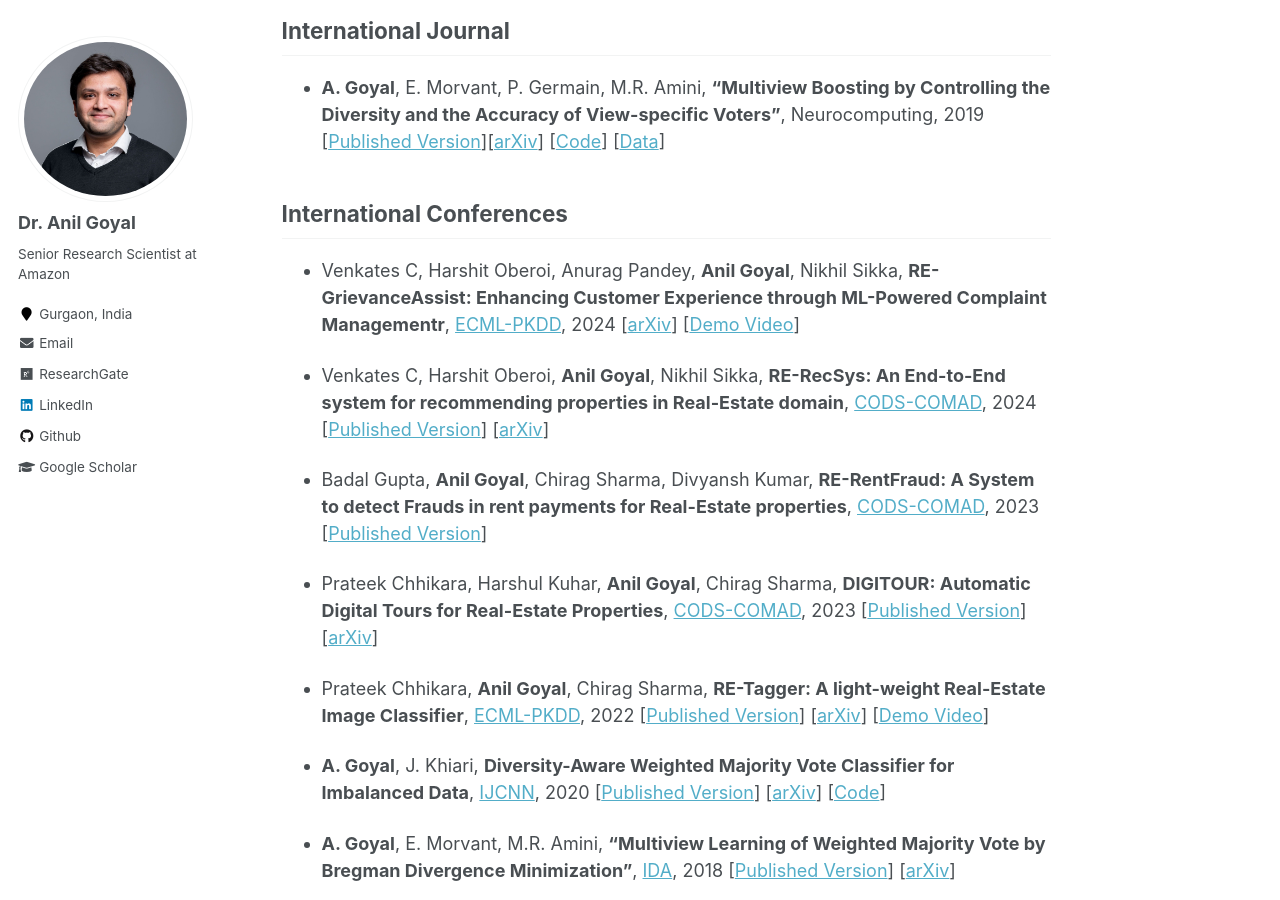
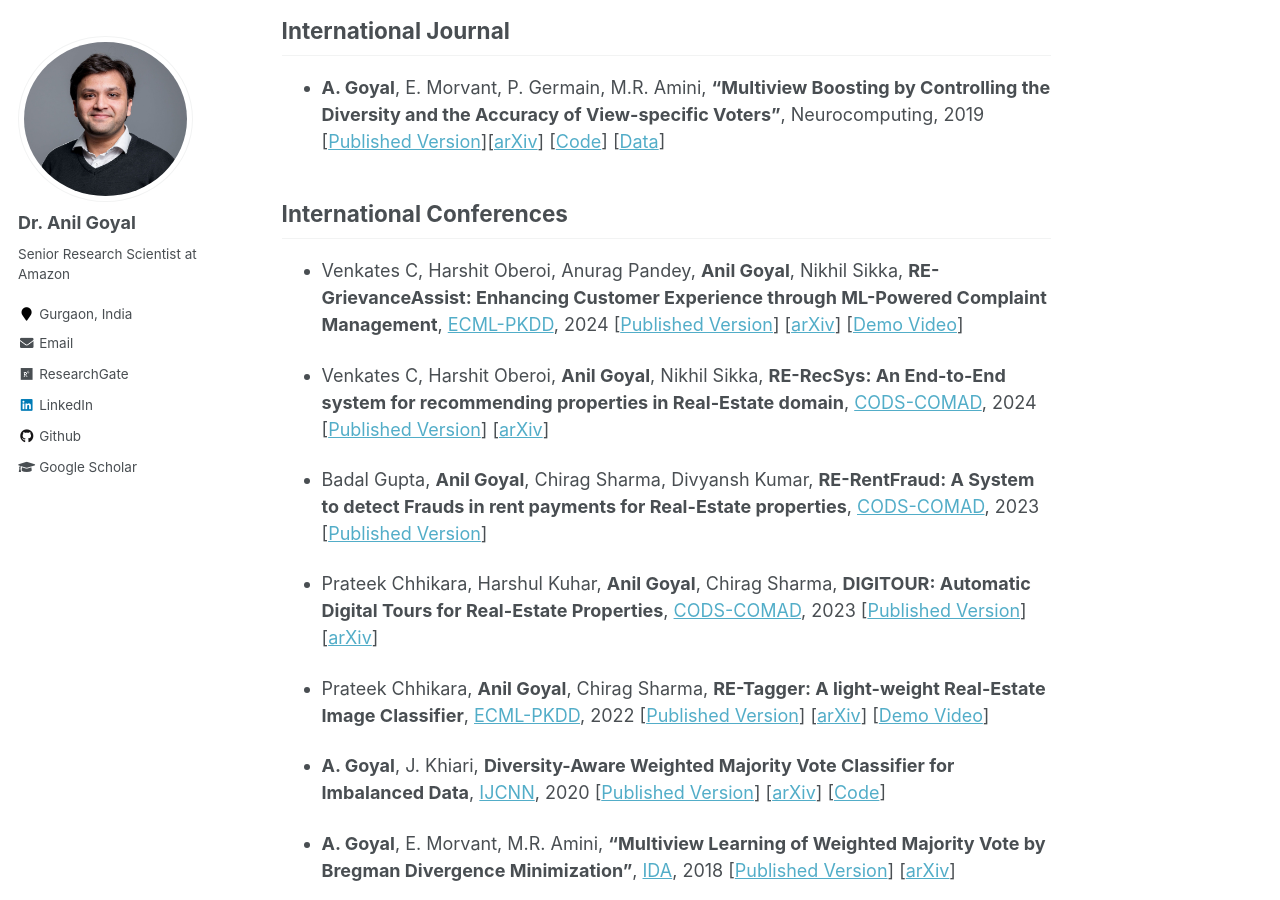
Before and after one commit to goyalanil/goyalanil.github.io, a Jekyll site: the page built from _pages/publications.md, in a window 1280 px wide and 900 px high, scrolled down 866 px. Built offline with Jekyll 4.4.1, drawn with Linux system fonts in a browser that asks for light colours.

Commit message:
Update publications.md

```diff
--- a/_pages/publications.md
+++ b/_pages/publications.md
@@ -27,7 +27,7 @@ You can find my publications at [Google Scholar](https://scholar.google.com/cita
 
 
 ## International Conferences
-* Venkates C, Harshit Oberoi, Anurag Pandey, **Anil Goyal**, Nikhil Sikka, **RE-GrievanceAssist: Enhancing Customer Experience through ML-Powered Complaint Managementr**, [ECML-PKDD](https://ecmlpkdd.org/2024/), 2024 [[arXiv](https://arxiv.org/abs/2404.18963)] [[Demo Video](https://www.youtube.com/watch?v=PM4Q3dNTrr4)]
+* Venkates C, Harshit Oberoi, Anurag Pandey, **Anil Goyal**, Nikhil Sikka, **RE-GrievanceAssist: Enhancing Customer Experience through ML-Powered Complaint Management**, [ECML-PKDD](https://ecmlpkdd.org/2024/), 2024 [[Published Version](https://dl.acm.org/doi/10.1007/978-3-031-70371-3_27)] [[arXiv](https://arxiv.org/abs/2404.18963)] [[Demo Video](https://www.youtube.com/watch?v=PM4Q3dNTrr4)]
 
 * Venkates C, Harshit Oberoi, **Anil Goyal**, Nikhil Sikka, **RE-RecSys: An End-to-End system for recommending properties in Real-Estate domain**, [CODS-COMAD](https://cods-comad.in/index.php), 2024 [[Published Version](https://dl.acm.org/doi/10.1145/3632410.3632487)] [[arXiv](https://arxiv.org/abs/2404.16553)]
 
```
